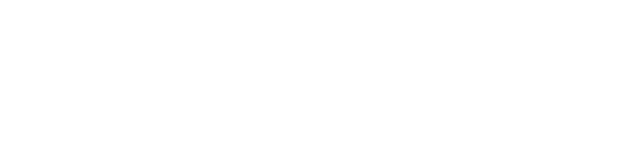
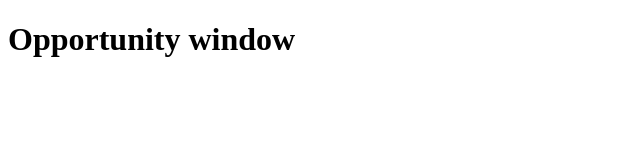
Before and after one commit to oksanacherviachenko/goit-js-hw-02, a plain HTML site: page index.html in a window 1280 px wide. Shown: the whole page, without its empty margins (0-640 px from the left). Drawn offline with Linux system fonts and the light colour scheme.

Commit message:
add content

```diff
--- a/index.html
+++ b/index.html
@@ -8,6 +8,6 @@
     <script src="./js/task-4.js" defer></script>
   </head>
   <body>
-    <!-- Вміст сторінки -->
+    <h1>Opportunity window</h1>
   </body>
 </html>
```
